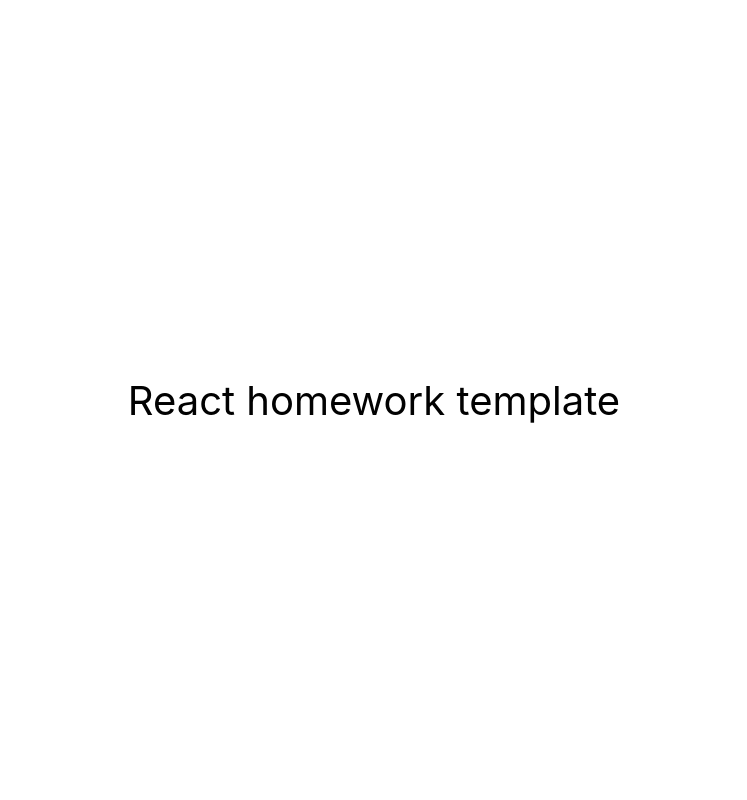
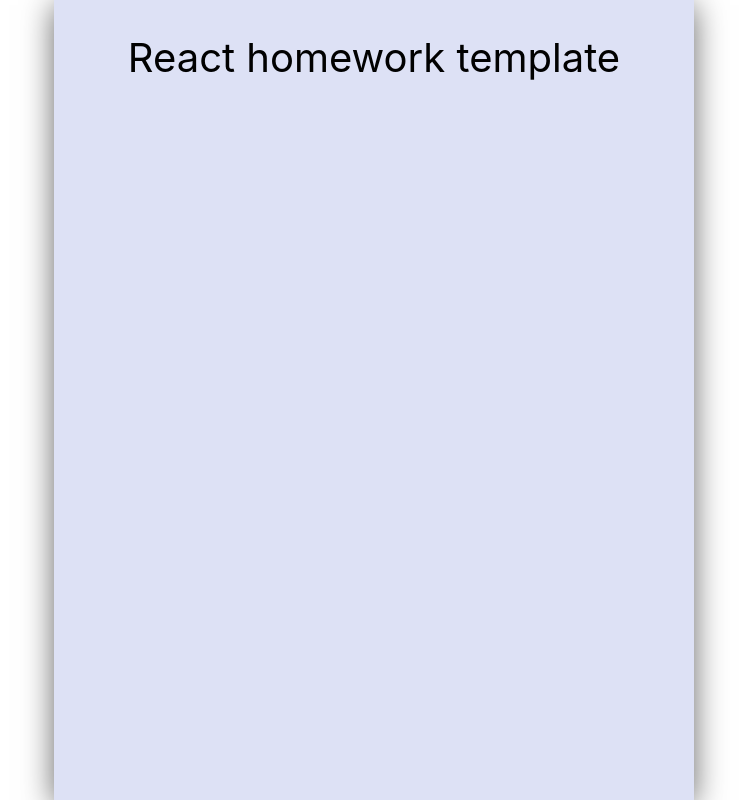
Before and after one commit to Maryna-Hemb/goit-react-hw-02-phonebook, a React (Create React App) app: page / in a window 1280 px wide. Shown: the whole page, without its empty margins (266-1013 px from the left). Built offline with nearby package versions, Linux system fonts and the light colour scheme.

Commit message:
feat json and add libraries

```diff
--- a/src/components/App.jsx
+++ b/src/components/App.jsx
@@ -1,16 +1,22 @@
-export const App = () => {
-  return (
-    <div
-      style={{
-        height: '100vh',
-        display: 'flex',
-        justifyContent: 'center',
-        alignItems: 'center',
-        fontSize: 40,
-        color: '#010101'
-      }}
-    >
-      React homework template
-    </div>
-  );
-};
+import { Component } from 'react';
+// import { Formik, Field, Form } from 'formik';
+// import { object, string, number, date, InferType } from 'yup';
+import { GlobalStyle } from './GlobalStyle';
+import { Layout } from './Layout.styled';
+// import { nanoid } from 'nanoid';
+
+export class App extends Component {
+  state = {
+    contacts: [],
+    name: '',
+  };
+
+  render() {
+    return (
+      <Layout>
+        <GlobalStyle />
+        React homework template
+      </Layout>
+    );
+  }
+}
--- a/src/index.css
+++ b/src/components/GlobalStyle.jsx
@@ -1,5 +1,7 @@
-@import-normalize; /* bring in normalize.css styles */
+import { createGlobalStyle } from 'styled-components';
+import 'modern-normalize';
 
+export const GlobalStyle = createGlobalStyle`
 body {
   margin: 0;
   font-family: -apple-system, BlinkMacSystemFont, 'Segoe UI', 'Roboto', 'Oxygen',
@@ -12,4 +14,4 @@ body {
 code {
   font-family: source-code-pro, Menlo, Monaco, Consolas, 'Courier New',
     monospace;
-}
+}`;
--- /dev/null
+++ b/src/components/Layout.styled.jsx
@@ -0,0 +1,14 @@
+import styled from 'styled-components';
+
+export const Layout = styled.div`
+  width: 50vw;
+  height: 100vh;
+  padding: 35px;
+  margin-left: auto;
+  margin-right: auto;
+  font-size: 40px;
+  text-align: center;
+  background-color: #dde1f5;
+  color: #010101;
+  box-shadow: rgba(0, 0, 0, 0.6) 0px 5px 30px;
+`;
--- a/src/index.js
+++ b/src/index.js
@@ -1,7 +1,6 @@
 import React from 'react';
 import ReactDOM from 'react-dom/client';
 import { App } from 'components/App';
-import './index.css';
 
 ReactDOM.createRoot(document.getElementById('root')).render(
   <React.StrictMode>
```
Also changed, not shown: package.json (+8 -2 lines), 1 other file (tests, documents, lock files or other folders).
